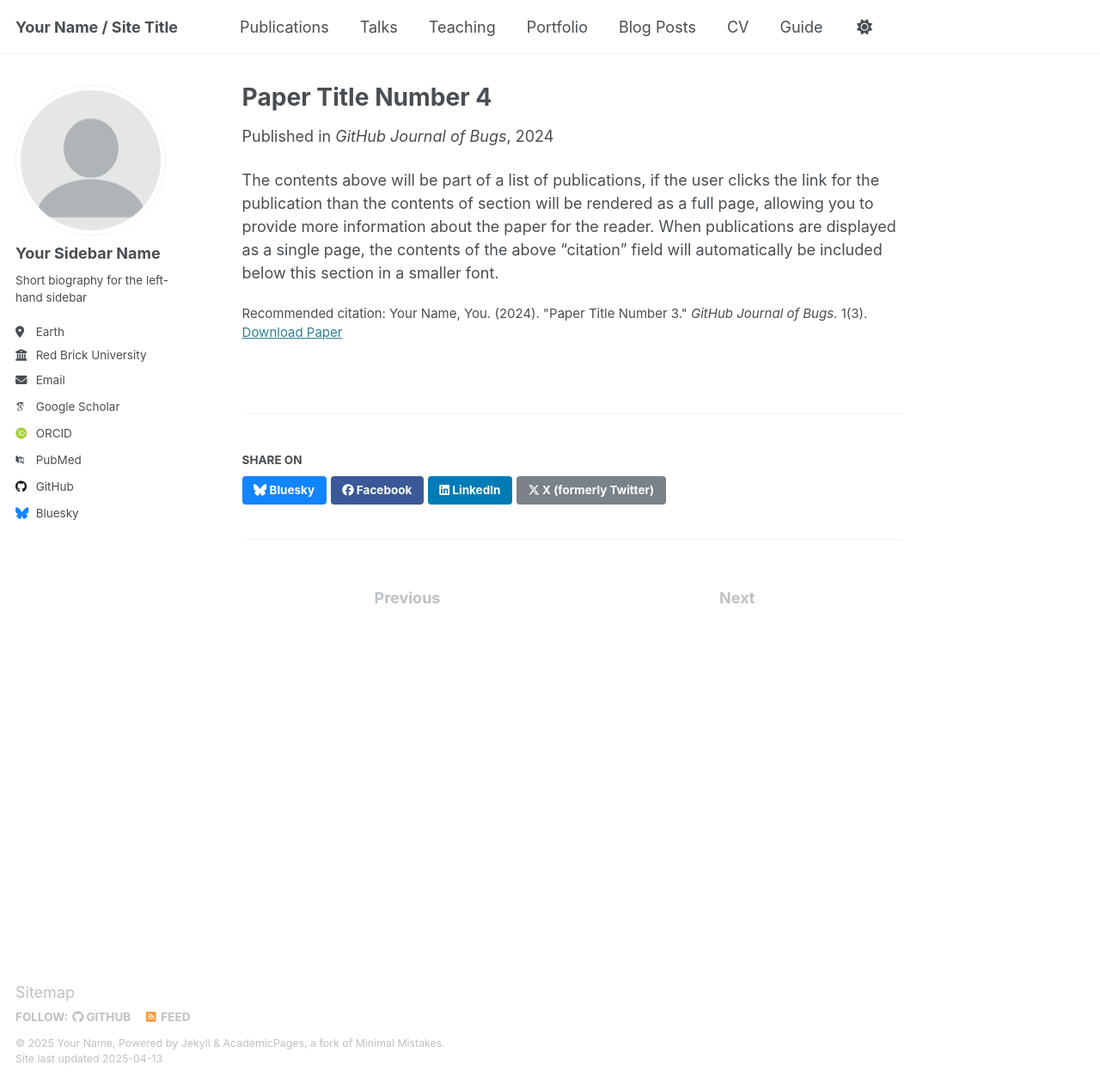
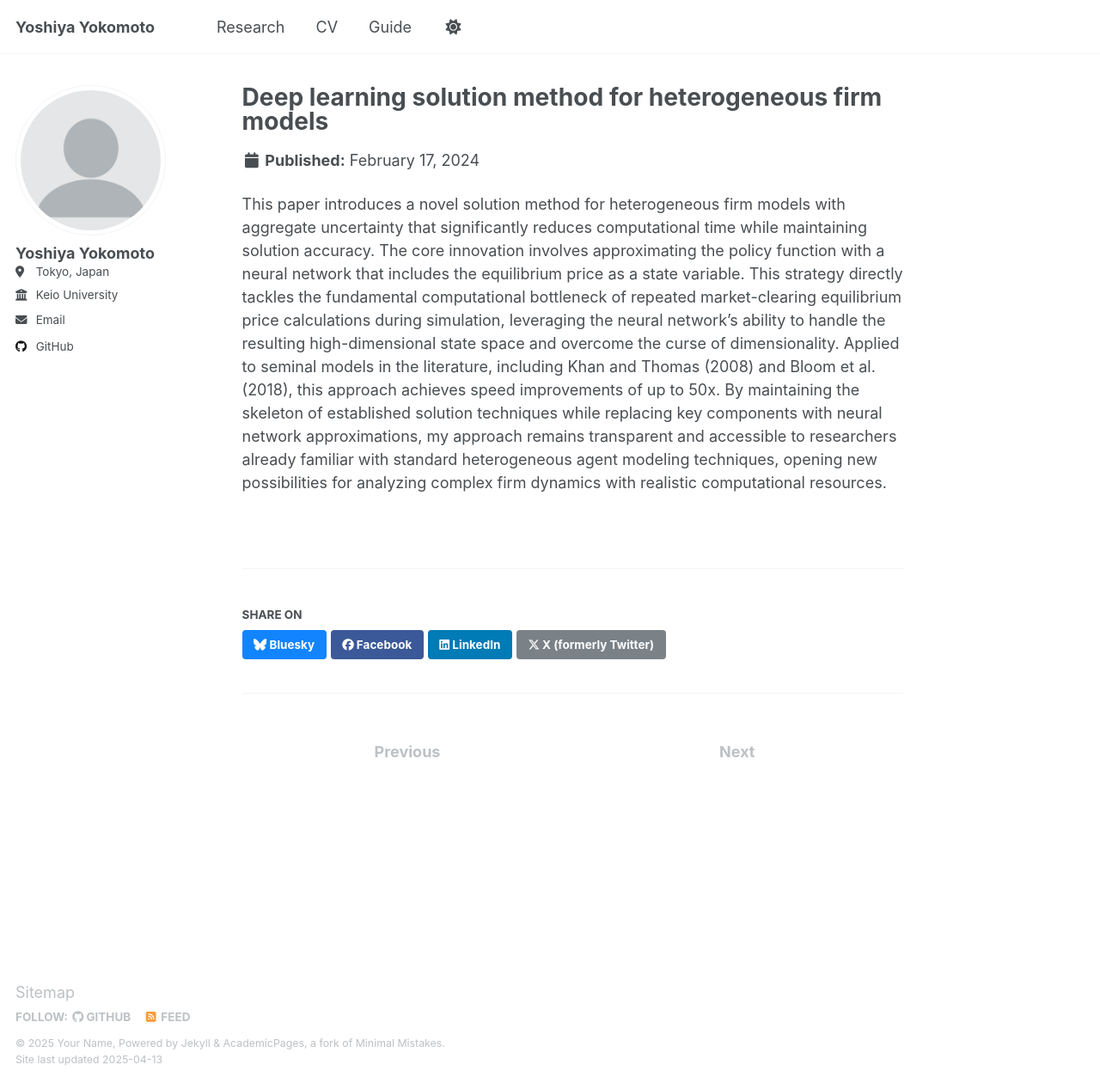
Before and after one commit to YYoshiya/YYoshiya.github.io, a Jekyll site: the page built from _publications/2024-02-17-paper-title-number-4.md, in a window 1280 px wide and 1260 px high. Shown: the whole window at 86% size. Built offline with Jekyll 4.4.1, drawn with Linux system fonts in a browser that asks for light colours; some web fonts are replaced.

Commit message:
Update author information and modify publication details

```diff
--- a/_config.yml
+++ b/_config.yml
@@ -9,7 +9,7 @@
 # Basic Site Settings
 locale                   : "en-US"
 site_theme               : "default"
-title                    : "Your Name / Site Title"
+title                    : "Yoshiya Yokomoto"
 title_separator          : "-"
 name                     : &name "Your Name"
 description              : &description "personal description"
@@ -23,21 +23,21 @@ repository               : "academicpages/academicpages.github.io"
 author:
   # Biographic information
   avatar           : "profile.png"
-  name             : "Your Sidebar Name"
+  name             : "Yoshiya Yokomoto"
   pronouns         : # example: "she/her"
-  bio              : "Short biography for the left-hand sidebar"
-  location         : "Earth"
-  employer         : "Red Brick University"
+  bio              :
+  location         : "Tokyo, Japan"
+  employer         : "Keio University"
   uri              : # URL
-  email            : "none@example.org"
+  email            : "0921tynk@keio.jp"
 
   # Academic websites
   arxiv            : # URL - Update with the correct link to your profile
-  googlescholar    : "https://scholar.google.com/citations?user=PS_CX0AAAAAJ"
+  googlescholar    : #"https://scholar.google.com/citations?user=PS_CX0AAAAAJ"
   impactstory      : # URL
-  orcid            : "http://orcid.org/yourorcidurl"
+  orcid            : #"http://orcid.org/yourorcidurl"
   semantic         : # URL
-  pubmed           : "https://www.ncbi.nlm.nih.gov/pubmed/?term=john+snow"
+  pubmed           : #"https://www.ncbi.nlm.nih.gov/pubmed/?term=john+snow"
   researchgate     : # URL
   scopus           : # URL
 
@@ -45,12 +45,12 @@ author:
   bitbucket        : # Username - Update with your username on the site
   codepen          : # Username
   dribbble         : # Username
-  github           : "academicpages"
+  github           : "https://github.com/YYoshiya"
   kaggle           : # Username
   stackoverflow    : # User number or user number and name (i.e., use "1" or "1/jeff-atwood")
 
   # Social media
-  bluesky          : "bsky.app" # Replace this with you Bluesky username
+  bluesky          : #"bsky.app" # Replace this with you Bluesky username
   facebook         : # Username
   flickr           : # Username
   foursquare       : # Username
@@ -77,12 +77,9 @@ author:
 
 # Publication Category - The following the list of publication categories and their headings
 publication_category:
-  books:
-    title: 'Books'
-  manuscripts:
-    title: 'Journal Articles'
-  conferences:
-    title: 'Conference Papers'
+  working_paper:
+    title: 'Working Paper'
+
 
 # Site Settings
 teaser                   :  # filename of teaser fallback teaser image placed in /images/, .e.g. "500x300.png"
--- a/_data/navigation.yml
+++ b/_data/navigation.yml
@@ -8,20 +8,8 @@
 #      Markdown formatted page while the second is generated using JSON.
 
 main:
-  - title: "Publications"
+  - title: "Research"
     url: /publications/
-
-  - title: "Talks"
-    url: /talks/
-
-  - title: "Teaching"
-    url: /teaching/
-
-  - title: "Portfolio"
-    url: /portfolio/
-
-  - title: "Blog Posts"
-    url: /year-archive/
 
   - title: "CV"
     url: /cv/
--- a/_publications/2024-02-17-paper-title-number-4.md
+++ b/_publications/2024-02-17-paper-title-number-4.md
@@ -1,13 +1,13 @@
 ---
-title: "Paper Title Number 4"
-collection: publications
-category: conferences
+title: "Deep learning solution method for heterogeneous firm models"
+#collection: publications
+category: working_paper
 permalink: /publication/2024-02-17-paper-title-number-4
-excerpt: 'This paper is about fixing template issue #693.'
-date: 2024-02-17
-venue: 'GitHub Journal of Bugs'
-paperurl: 'http://academicpages.github.io/files/paper3.pdf'
-citation: 'Your Name, You. (2024). &quot;Paper Title Number 3.&quot; <i>GitHub Journal of Bugs</i>. 1(3).'
+#excerpt: 'This paper is about fixing template issue #693.'
+#date: 2025-04-02
+#venue: 'GitHub Journal of Bugs'
+paperurl: 'http://academicpages.github.io/files/Deep_learning_HFM.pdf'
+#citation: 'Your Name, You. (2024). &quot;Paper Title Number 3.&quot; <i>GitHub Journal of Bugs</i>. 1(3).'
 ---
 
-The contents above will be part of a list of publications, if the user clicks the link for the publication than the contents of section will be rendered as a full page, allowing you to provide more information about the paper for the reader. When publications are displayed as a single page, the contents of the above "citation" field will automatically be included below this section in a smaller font.
+This paper introduces a novel solution method for heterogeneous firm models with aggregate uncertainty that significantly reduces computational time while maintaining solution accuracy. The core innovation involves approximating the policy function with a neural network that includes the equilibrium price as a state variable. This strategy directly tackles the fundamental computational bottleneck of repeated market-clearing equilibrium price calculations during simulation, leveraging the neural network's ability to handle the resulting high-dimensional state space and overcome the curse of dimensionality. Applied to seminal models in the literature, including Khan and Thomas (2008) and Bloom et al. (2018), this approach achieves speed improvements of up to 50x. By maintaining the skeleton of established solution techniques while replacing key components with neural network approximations, my approach remains transparent and accessible to researchers already familiar with standard heterogeneous agent modeling techniques, opening new possibilities for analyzing complex firm dynamics with realistic computational resources.
```
Also changed, not shown: 1 other file.
